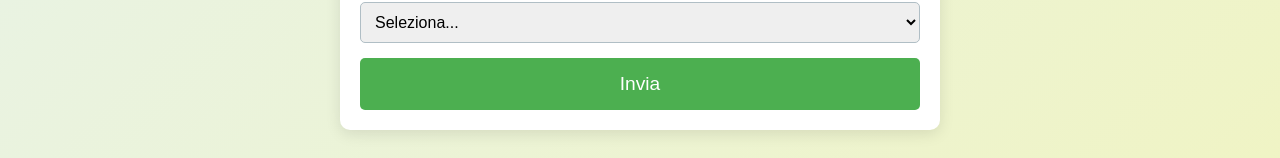
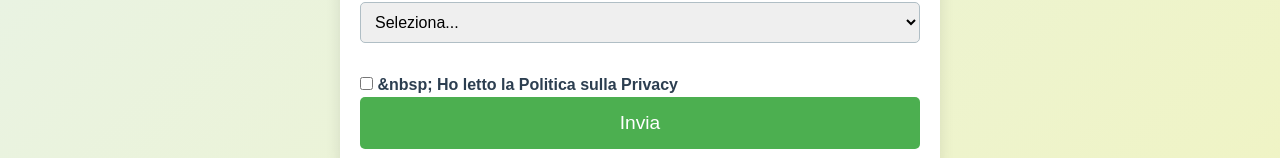
Before and after one commit to sauravsvt/ciaoprint, a Next.js app: page / in a window 1280 px wide. Shown: the part 1351-1509 px from the top of the page. Built offline with nearby package versions, Linux system fonts and the light colour scheme; no server answers.

Commit message:
added checkbox for privacy policy

```diff
--- a/src/pages/print/index.tsx
+++ b/src/pages/print/index.tsx
@@ -41,6 +41,7 @@ const Print = () => {
     phone: "",
     address: "",
     remarks: "",
+    privacyPolicyAccepted: false
   });
   const [isLoader, setLoader] = useState(false);
   const [isSuccess, setSuccess] = useState(false);
@@ -188,6 +189,7 @@ const Print = () => {
         phone: "",
         address: "",
         remarks: "",
+        privacyPolicyAccepted: false
       });
       setDeliveryTime("");
       setCopies(1);
@@ -394,6 +396,19 @@ const Print = () => {
           </option>
         </select>
 
+        <label>
+  <input
+    type="checkbox"
+    required
+    checked={userInfo.privacyPolicyAccepted}
+    onChange={(e) => setUserInfo({ ...userInfo, privacyPolicyAccepted: e.target.checked })}
+  />
+  {language === "it" ? " &nbsp; Ho letto la " : " &nbsp; I have read the "}
+  <a href="/privacy-policy" target="_blank" rel="noopener noreferrer">
+    {language === "it" ? "Politica sulla Privacy" : "Privacy Policy"}
+  </a>
+</label>
+
         {isSuccess ? (
           <Success resendHandler={resendHandler} />
         ) : isLoader ? (
```
